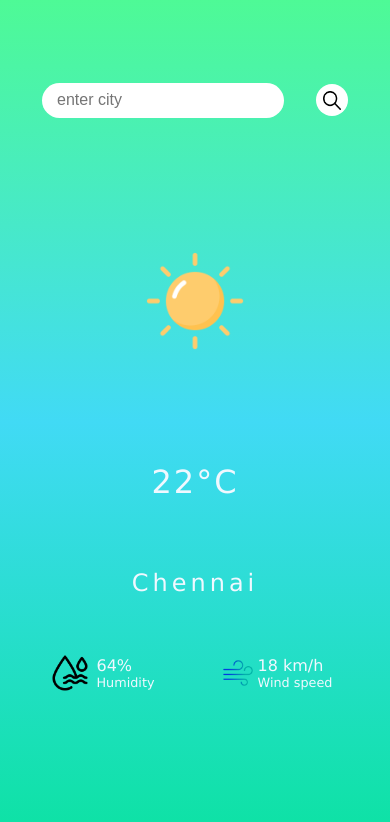
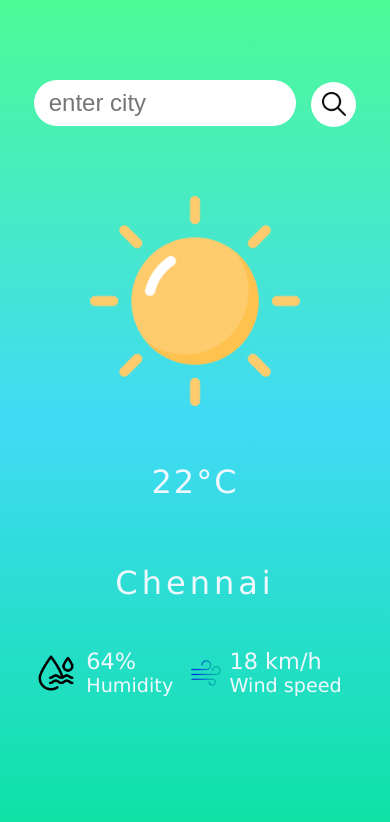
Before and after one commit to Ezhil-04/weather_app, a plain HTML site: page index.html in a window 390 px wide. Drawn offline with Linux system fonts and the light colour scheme.

Commit message:
Update style.css
added some changes in media queries

```diff
--- a/style.css
+++ b/style.css
@@ -158,9 +158,12 @@ align-items: center;
     height: 25rem;
 
 }
-
 @media only screen and (max-width:600px){
 
+    body{
+
+        height: 100vh;
+    }
     .wrapper{
 
         padding: 20px;
@@ -179,23 +182,63 @@ align-items: center;
         border:0;
         outline: 0;
            border-radius: 45px;
-        height: 100%;
+        height: 115%;
         width: 105%;
-        font-size: medium;
+        font-size: 1.5rem;
     }
     .city h2{
         color: aliceblue;
         font-family: Verdana, Geneva, Tahoma, sans-serif;
         font-stretch: ultra-expanded;
         font-weight: 100;
-        font-size: 1.5rem;
+        font-size: 2rem;
         letter-spacing: 4px;
     }
 
     .search-icon img{
         object-fit: contain;
         object-position: center;
-        max-width: 102%;
-        max-height: 102%;
+        width: 80%;
+        height: 80%;
+    }
+    #icon{
+        margin-top:3px ;
+        margin-left:3px;
+        height: 1.5rem;
+    }
+    .image img{
+        height: 15rem;
+
+    }
+
+    .search-icon{
+        margin-top:.5rem ;
+        border-radius: 50px;
+        background-color:rgb(255, 255, 255);
+        padding: 7px;
+
+        height:45px;
+        width: 45px;
+    }
+    .search-box{
+        /* overflow: hidden; */
+
+        background-color:transparent;
+        width: 250px;
+        height: 40px;
+
+    }
+    .wind{
+        width: 10rem;
+
+    }
+    .up  h2{
+        font-size: 1.4rem;
+    }
+    .up #name{
+        font-size: 1.2rem;
+    }
+    .humidity .up img{
+        margin-right: 10px;
     }
 }
```
